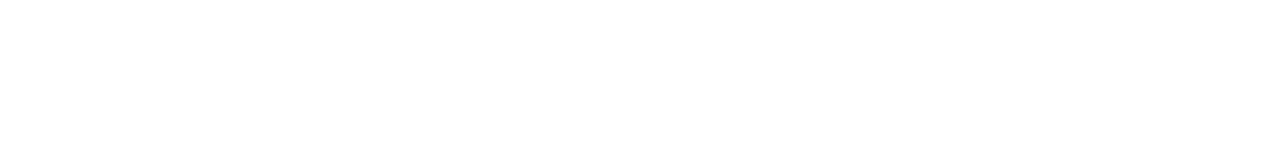
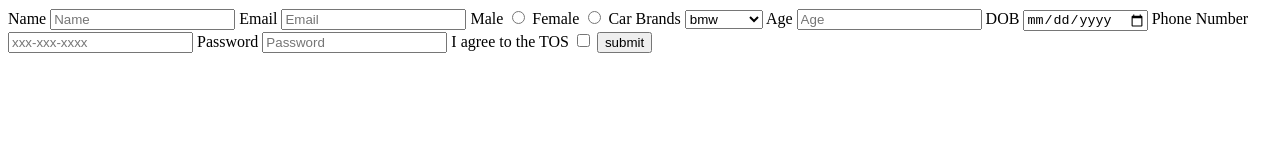
Before and after one commit to acciojob/signup-form-car-suvakantamalik, a website: page main.html in a window 1280 px wide. Drawn offline with Linux system fonts and the light colour scheme.

Commit message:
created a submission

```diff
--- a/main.html
+++ b/main.html
@@ -8,6 +8,44 @@
 
 <body>
 	<!-- the entire body must be written by student -->
+	<form method="post">
+		<label for="name">Name</lable>
+		<input type="text" id="name" placeholder="Name" required>
+
+		<label for="email">Email</lable>
+		<input type="email" id="email" placeholder="Email" required>
+
+		<label for="gender_m">Male</lable>
+		<input type="radio" id="gender_m" name="gender" required>
+
+		<label for="gender_f">Female</lable>
+		<input type="radio" id="gender_f" name="gender" required>
+
+		<label for="carBrands">Car Brands</lable>
+		<select required>
+			<option>bmw</option>
+			<option>bajaj</option>
+			<option>tata</option>
+			<option>mahindra</option>
+		</select>
+
+		<label for="age">Age</lable>
+		<input type="number" id="age" placeholder="Age" required>
+
+		<label for="dob">DOB</lable>
+		<input type="date" id="dob" required>
+
+		<label for="phonenumber">Phone Number</lable>
+		<input type="tel" id="" placeholder="xxx-xxx-xxxx">
+
+		<label for="password">Password</lable>
+		<input type="password" id="password" placeholder="Password" required>
+
+		<label for="tos">I agree to the TOS</lable>
+		<input type="Checkbox" id="tos" required>
+
+		<button>submit</button>
+	</form>
     <script type="text/javascript" src="./script.js">
 </script>
 
```
